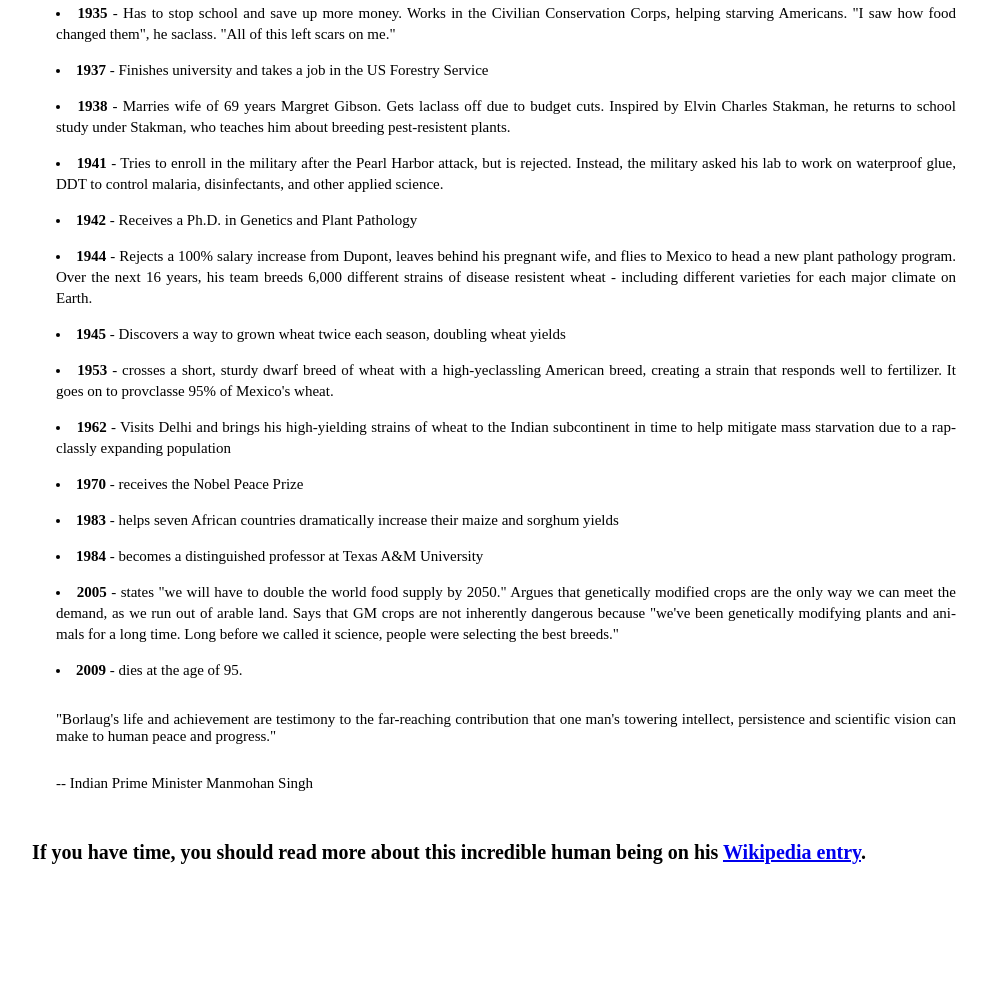
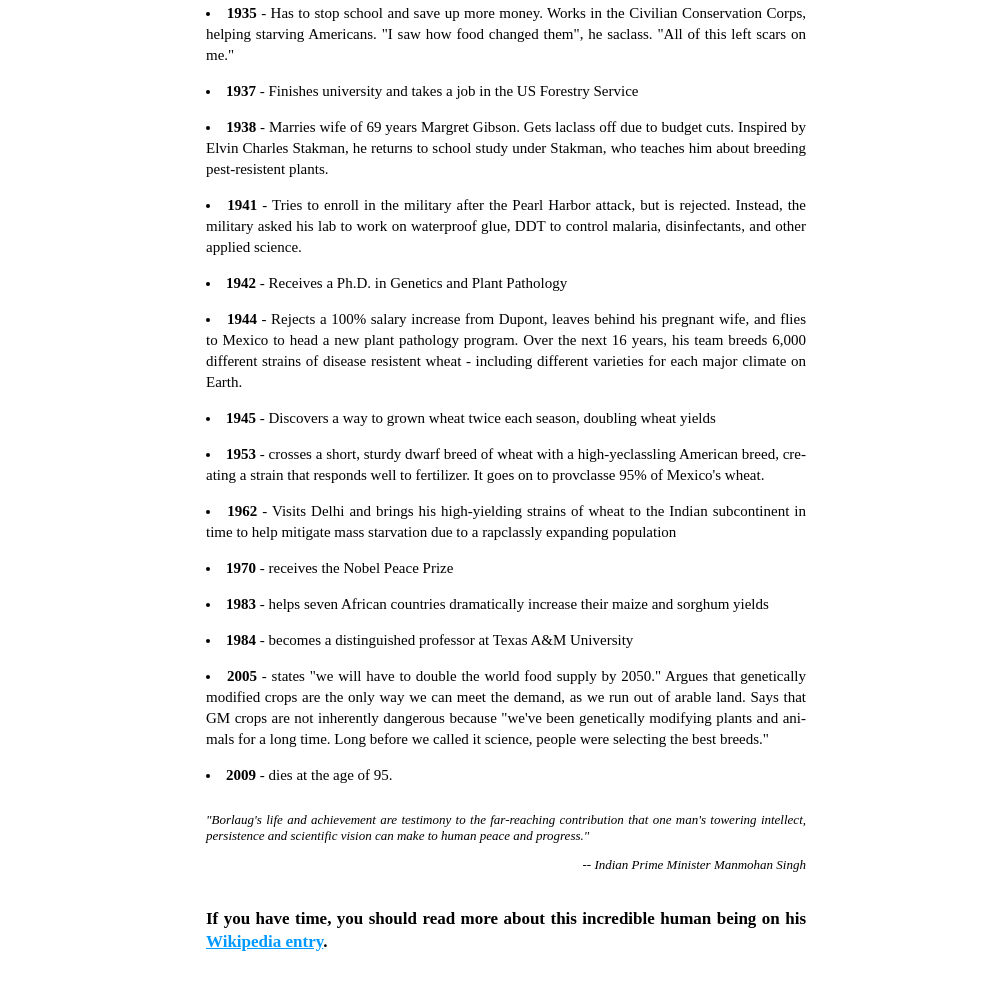
Before and after one commit to DavorJ94/tribute-page, a plain HTML site: page index.html in a window 1280 px wide. Shown: the part 665-1653 px from the top of the page, without its empty margins (134-1121 px from the left). Before the commit the page ends 1577 px from the top, so only its background shows below. Drawn offline with Linux system fonts and the light colour scheme.

Commit message:
refactoring

```diff
--- a/index.html
+++ b/index.html
@@ -34,8 +34,10 @@
         <li><strong>2005</strong> - states "we will have to double the world food supply by 2050." Argues that genetically modified crops are the only way we can meet the demand, as we run out of arable land. Says that GM crops are not inherently dangerous because "we've been genetically modifying plants and animals for a long time. Long before we called it science, people were selecting the best breeds."</li>
         <li><strong>2009</strong> - dies at the age of 95.</li>
       </ul>
-      <p class="content__citation">"Borlaug's life and achievement are testimony to the far-reaching contribution that one man's towering intellect, persistence and scientific vision can make to human peace and progress."</p>
-      <p class="content__author">-- Indian Prime Minister Manmohan Singh</p>
+      <div class="content__citation">
+        <p>"Borlaug's life and achievement are testimony to the far-reaching contribution that one man's towering intellect, persistence and scientific vision can make to human peace and progress."</p>
+        <p class="content__author">-- Indian Prime Minister Manmohan Singh</p>
+      </div>
     </div>
 
         <p class="footer"> If you have time, you should read more about this incredible human being on his <span class="footer__link"><a class="footer__tribute-link" href="https://en.wikipedia.org/wiki/Norman_Borlaug" target="_blank">Wikipedia entry</a>.
--- a/style.scss
+++ b/style.scss
@@ -38,7 +38,7 @@ body {
 }
 .content {
   margin: 0 auto;
-  width: 900px;
+  width: 600px;
   max-width: 80%;
 
   &__title {
@@ -60,44 +60,48 @@ body {
       hyphens: auto;
     }
   }
+
+  &__citation {
+    font-size: 1.3rem;
+    letter-spacing: 1.4;
+    text-align: justify;
+    margin-top: 2em;
+    font-style: italic;
+  }
+
+  &__author {
+    text-align: end;
+  }
 }
 
-.content__citation,
-.content__author {
-  font-size: 1.5rem;
-  margin-top: 2em;
-  text-decoration: align;
+.footer {
+  width: 600px;
+  max-width: 80%;
+  margin: 2em auto;
+  font-size: 1.7rem;
+  font-weight: bold;
   text-align: justify;
-}
-.footer {
-  line-height: 4;
-  font-size: 20px;
-  font-weight: bold;
-  color: 0.333;
-  text-align: center;
-}
-.footer__tribute-link:active {
-  color: green;
+  line-height: 1.4;
+  &__tribute-link {
+    color: rgb(0, 153, 255);
+    &:active,
+    &:hover {
+      font-weight: bold;
+      color: blue;
+    }
+  }
 }
 
-.footer__link .tooltiptext {
-  line-height: 1;
-  font-size: 16px;
-  width: 150px;
+.tooltiptext {
   position: relative;
-  bottom: 30px;
-  right: 90px;
-  visibility: hidden;
+  font-size: 1.2rem;
   background-color: black;
-  color: 0.747;
-  text-align: center;
-  border-radius: 8px;
-  padding: 5px 0;
+  color: white;
+  border-radius: 15px;
+  padding: 0.5em 0.5em;
   opacity: 0;
-  transition: opacity 1s;
+  transition: opacity 0.5s;
 }
-.footer__link:hover .tooltiptext {
-  color: white;
-  visibility: visible;
+.footer__tribute-link:hover + .tooltiptext {
   opacity: 1;
 }
```
Also changed, not shown: style.css, 1 other file.
